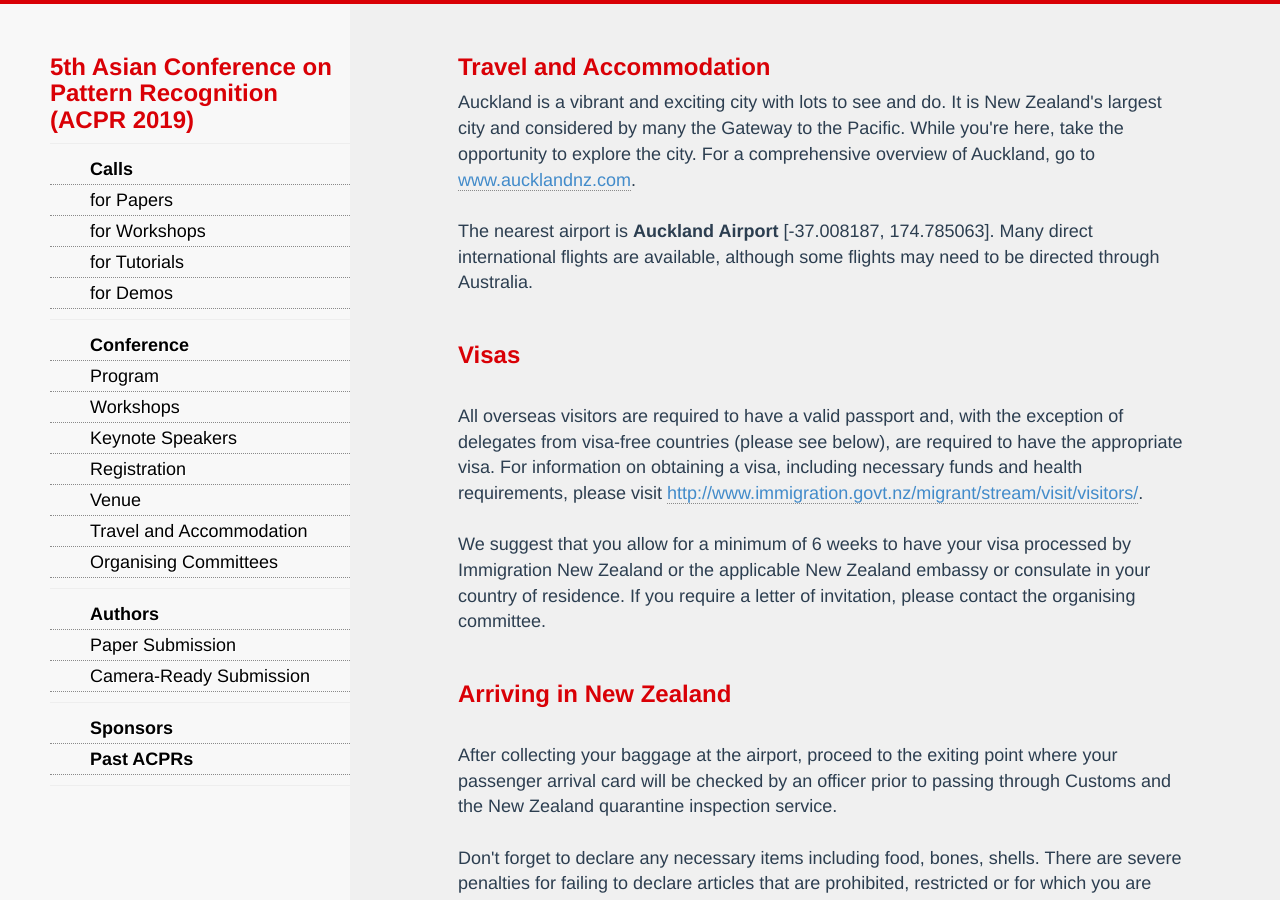
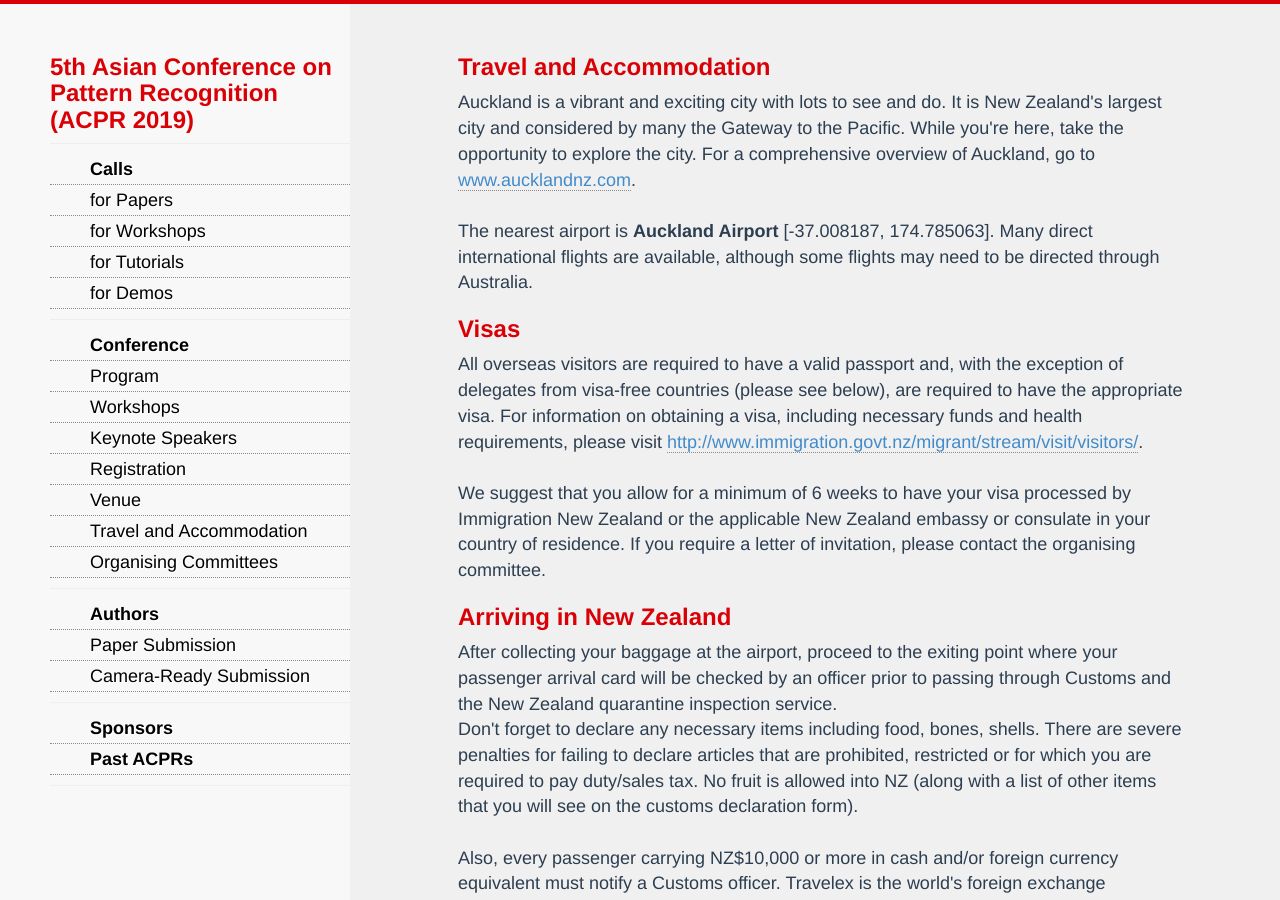
Before and after one commit to AndrewChenUoA/ACPR2019, a Jekyll site: the page built from travel.html, in a window 1280 px wide and 900 px high. Built offline with Jekyll 4.4.1, drawn with Linux system fonts in a browser that asks for light colours; nearby versions of some CDN libraries; Markdown is read by kramdown in place of the engine named in the settings.

Commit message:
Fix spacing

```diff
--- a/travel.html
+++ b/travel.html
@@ -5,39 +5,39 @@ title: ACPR 2019 - The 5th Asian Conference on Pattern Recognition
 <h3>Travel and Accommodation</h3>
 Auckland is a vibrant and exciting city with lots to see and do. It is New Zealand's largest city and considered by many the Gateway to the Pacific. While you're here, take the opportunity to explore the city. For a comprehensive overview of Auckland, go to <a href="www.aucklandnz.com">www.aucklandnz.com</a>.<br/><br/>
 
-The nearest airport is <b>Auckland Airport</b> [-37.008187, 174.785063]. Many direct international flights are available, although some flights may need to be directed through Australia.<br/><br/>
+The nearest airport is <b>Auckland Airport</b> [-37.008187, 174.785063]. Many direct international flights are available, although some flights may need to be directed through Australia.<br/>
 
-<h3>Visas</h3><br/>
+<h3>Visas</h3>
 All overseas visitors are required to have a valid passport and, with the exception of delegates from visa-free countries (please see below), are required to have the appropriate visa. For information on obtaining a visa, including necessary funds and health requirements, please visit <a href="http://www.immigration.govt.nz/migrant/stream/visit/visitors/">http://www.immigration.govt.nz/migrant/stream/visit/visitors/</a>.<br/><br/>
 
-We suggest that you allow for a minimum of 6 weeks to have your visa processed by Immigration New Zealand or the applicable New Zealand embassy or consulate in your country of residence. If you require a letter of invitation, please contact the organising committee.<br/><br/>
+We suggest that you allow for a minimum of 6 weeks to have your visa processed by Immigration New Zealand or the applicable New Zealand embassy or consulate in your country of residence. If you require a letter of invitation, please contact the organising committee.<br/>
 
-<h3>Arriving in New Zealand</h3><br/>
-After collecting your baggage at the airport, proceed to the exiting point where your passenger arrival card will be checked by an officer prior to passing through Customs and the New Zealand quarantine inspection service.<br/><br/>
+<h3>Arriving in New Zealand</h3>
+After collecting your baggage at the airport, proceed to the exiting point where your passenger arrival card will be checked by an officer prior to passing through Customs and the New Zealand quarantine inspection service.<br/>
 
 Don't forget to declare any necessary items including food, bones, shells. There are severe penalties for failing to declare articles that are prohibited, restricted or for which you are required to pay duty/sales tax. No fruit is allowed into NZ (along with a list of other items that you will see on the customs declaration form).<br/><br/>
 
-Also, every passenger carrying NZ$10,000 or more in cash and/or foreign currency equivalent must notify a Customs officer. Travelex is the world's foreign exchange specialist, with 10 stores located in the international and domestic terminals for changing money. Banks are also available in the city if you wish to exchange money there or at any other exchange (readily available).<br/><br/>
+Also, every passenger carrying NZ$10,000 or more in cash and/or foreign currency equivalent must notify a Customs officer. Travelex is the world's foreign exchange specialist, with 10 stores located in the international and domestic terminals for changing money. Banks are also available in the city if you wish to exchange money there or at any other exchange (readily available).<br/>
 
-<h3>Travel to CBD from Airport</h3><br/>
+<h3>Travel to CBD from Airport</h3>
 Several transport options are available for getting to and from Auckland Airport (a number of bus, shuttle, and taxi services which can pick up from the terminal forecourts). A regular 15-minute Airbus Express service is available from the airport for all travellers to Auckland's CBD and to the city's waterfront Downtown Ferry Terminal.<br/><br/>
 
-Taxi and shuttle ranks are located outside the arrivals area (door 8) at the international terminal and outside the luggage collection area (door 4) at the domestic terminal. You can pre-book with one of the companies listed below or just turn up at the terminal ranks - taxis and shuttles are always available. Indicative fares from the airport into the city is between NZ$65 - NZ$85 one-way for a taxi and shuttles ($33 for one person plus $8 for each extra person together in the same group). For specific fare pricing, contact the taxi and shuttle companies directly.<br/><br/>
+Taxi and shuttle ranks are located outside the arrivals area (door 8) at the international terminal and outside the luggage collection area (door 4) at the domestic terminal. You can pre-book with one of the companies listed below or just turn up at the terminal ranks - taxis and shuttles are always available. Indicative fares from the airport into the city is between NZ$65 - NZ$85 one-way for a taxi and shuttles ($33 for one person plus $8 for each extra person together in the same group). For specific fare pricing, contact the taxi and shuttle companies directly.<br/>
 
-<h3>Driving in New Zealand</h3><br/>
+<h3>Driving in New Zealand</h3>
 The NZ Road Code can be found here for visitors - <a href="https://www.nzta.govt.nz/resources/roadcode/road-code-index/">https://www.nzta.govt.nz/resources/roadcode/road-code-index/</a><br/><br/>
 
-Driving is on the left side of the road, with speed limits 50 kmph in town areas, 100 kmph on the open road. Please refer to the road codes for signage and more details.<br/><br/>
+Driving is on the left side of the road, with speed limits 50 kmph in town areas, 100 kmph on the open road. Please refer to the road codes for signage and more details.<br/>
 
-<h3>Accommodation</h3><br/>
-<iframe src="https://www.google.com/maps/embed?pb=!1m16!1m12!1m3!1d6385.032167988325!2d174.76557859236252!3d-36.854064009077845!2m3!1f0!2f0!3f0!3m2!1i1024!2i768!4f13.1!2m1!1shotel+near+Auckland+University+of+Technology+-+Business+Faculty%2C+Auckland!5e0!3m2!1sen!2snz!4v1524529683086" width="640" height="480" frameborder="0" style="border:0" allowfullscreen></iframe>
+<h3>Accommodation</h3>
+<iframe src="https://www.google.com/maps/embed?pb=!1m16!1m12!1m3!1d6385.032167988325!2d174.76557859236252!3d-36.854064009077845!2m3!1f0!2f0!3f0!3m2!1i1024!2i768!4f13.1!2m1!1shotel+near+Auckland+University+of+Technology+-+Business+Faculty%2C+Auckland!5e0!3m2!1sen!2snz!4v1524529683086" width="640" height="480" frameborder="0" style="border:0" allowfullscreen></iframe><br/>
 
-<h3>Attractions and Cultural Experience</h3><br/>
+<h3>Attractions and Cultural Experience</h3>
 The <a href="http://www.aucklandmuseum.com/">Auckland Museum</a> is the cultural and spiritual touchstone for the many cultures that inhabit this beautiful land, and the first stop for anyone wishing to gain an insight into New Zealand and its peoples. You can experience Maori culture at the Auckland Museum with a welcome dance, poi dance, stick game, weaponry display and a haka.<br/><br/>
 
 The <a href="http://www.explorerbus.co.nz/">Auckland Explorer Bus</a> is a hop on, hop off sightseeing tour with full commentary, visiting Auckland's big 14 attractions.<br/><br/>
 
-<h3>Tours and Nature</h3><br/>
+<h3>Tours and Nature</h3>
 <a href="https://www.fullers.co.nz/">Fullers Ferries</a> - Explore the Hauraki Gulf and its history, the Tiritiri Matangi island sanctuary, and Motuihe Island.<br/><br/>
 
 <a href="http://www.ananda.co.nz/">Ananda Tours</a> - Discover Waiheke Island (Waiheke means 'cascading waters' in Maori). Enjoy the island's award-winning wines and locally produced gourmet delights, along with gardens and galleries, music and poetry, native birds and bush walks, in any combination.<br/><br/>
```
